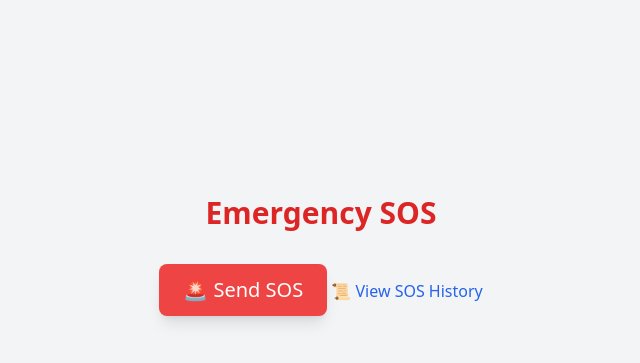
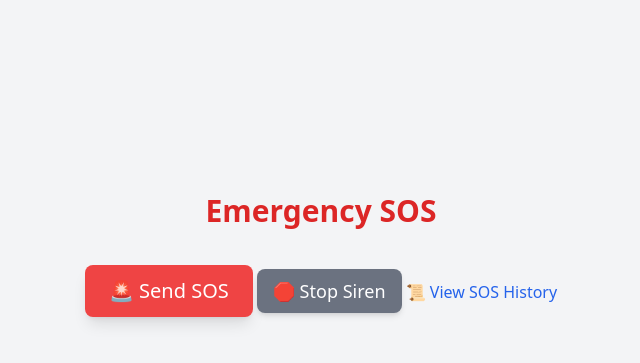
Before and after one commit to kinzazahra/Emergency_SOS, a Flask app: page / in a window 1280 px wide. Shown: the part 133-496 px from the top of the page, without its empty margins (319-959 px from the left). Run offline with Flask 3, Linux system fonts and the light colour scheme; some libraries are stand-ins or nearby versions.

Commit message:
Update index.html

```diff
--- a/templates/index.html
+++ b/templates/index.html
@@ -5,7 +5,6 @@
   <meta name="viewport" content="width=device-width, initial-scale=1.0" />
   <title>Emergency SOS App</title>
   <script src="https://cdn.tailwindcss.com"></script>
-
 </head>
 <body class="bg-gray-100 flex items-center justify-center h-screen">
 
@@ -13,8 +12,15 @@
     <h1 class="text-3xl font-bold mb-6 text-red-600">Emergency SOS</h1>
 
     <button id="sos-btn" class="bg-red-500 hover:bg-red-600 text-white text-xl px-6 py-3 rounded-lg shadow-lg transition">
-      🚨 Send SOS
-    </button>
+  🚨 Send SOS
+</button>
+
+<!-- Stop Siren Button -->
+<button id="stop-btn" class="mt-4 bg-gray-500 hover:bg-gray-600 text-white text-lg px-4 py-2 rounded-lg shadow-md transition">
+  🛑 Stop Siren
+</button>
+
+
     <a href="/history" class="mt-6 inline-block text-blue-600 hover:underline">
         📜 View SOS History
       </a>
@@ -24,6 +30,5 @@
   </div>
 
   <script src="{{ url_for('static', filename='js/script.js') }}"></script>
-  <script type="module" src="authentication.js" defer></script>
 </body>
 </html>
```
